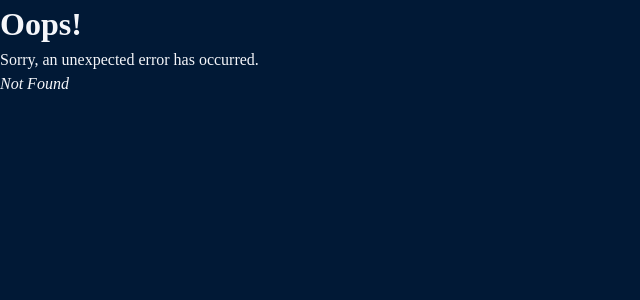
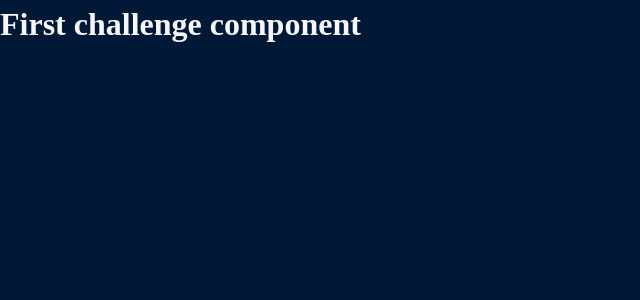
Before and after one commit to Damian764/Frontendmentor-challenges, a React (Vite) app: page /Frontendmentor-challenges/challenges/qr-code-component-main/raw in a window 1280 px wide. Before the commit this address had no page. Shown: the top 300 px of the page, without its empty margins (0-640 px from the left). Built offline with nearby package versions, Linux system fonts and the light colour scheme.

Commit message:
Add raw view to challenges

```diff
--- /dev/null
+++ b/src/components/ChallengeRawView.tsx
@@ -0,0 +1,14 @@
+import { useLoaderData } from "react-router-dom";
+import { ChallengeListStructure, getChallenge } from "../data/challenges/challenges_data"
+import './scss/_challenge.scss'
+
+export function loader({ params }: any) {
+    const challenge = getChallenge(params.challengeId);
+    return challenge
+}
+const ChallengeRawView = () => {
+    const challenge = useLoaderData() as ChallengeListStructure;
+    return challenge.element
+}
+
+export default ChallengeRawView
--- a/src/main.tsx
+++ b/src/main.tsx
@@ -7,6 +7,7 @@ import Index from './routes/Index'
 import Challenges from './routes/Challenges'
 import { loader as challengesLoader } from './components/ChallengeList'
 import Challenge, { loader as challengeLoader } from './components/Challenge'
+import ChallengeRawView, { loader as challengeRavLoader } from './components/ChallengeRawView'
 import './_main.scss'
 
 const router = createBrowserRouter([
@@ -30,6 +31,11 @@ const router = createBrowserRouter([
                 loader: challengeLoader
             }
         ]
+    },
+    {
+        path: 'challenges/:challengeId/raw',
+        element: <ChallengeRawView />,
+        loader: challengeRavLoader
     }
 ], {
     basename: '/Frontendmentor-challenges/'
```
Lines whose indentation alone changed are shown as unchanged.
